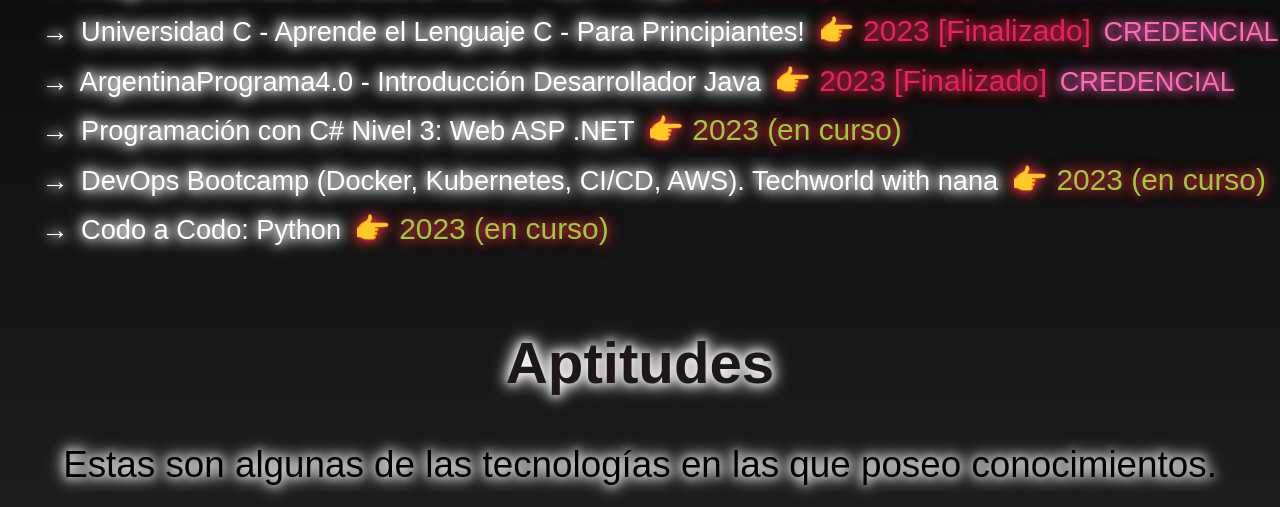
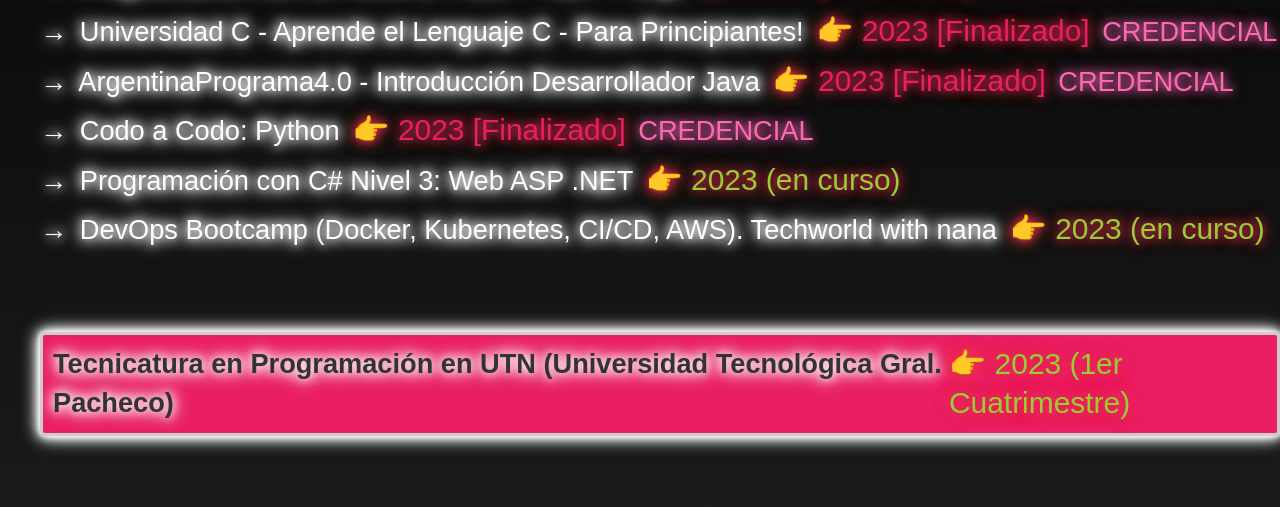
Before and after one commit to MiguelAngelLardo/Portfolio.Miguel-Lardo, a plain HTML site: page index.html in a window 1280 px wide. Shown: the part 859-1366 px from the top of the page. Drawn offline with nearby package versions, Linux system fonts and the light colour scheme; files whose address does not match are found by name; a web font is replaced by a local one.

Commit message:
Add DIV UTN

```diff
--- a/estilos.css
+++ b/estilos.css
@@ -111,6 +111,27 @@ span{/* rojo rubí  */
 a:hover { /*pseudoclase para cuando paso el mouse*/
     text-decoration: underline;
 }
+
+.utn {
+  display: flex;
+  border: 3px solid #ccc;
+  border-radius: 5px;
+  padding: 10px;
+  background-color: #e91e63;
+  box-shadow: 0 0 5px #ffffff, 0 0 10px #ffffff, 0 0 15px #ffffff, 0 0 20px #ffffff;
+  transition: transform 0.9s;
+}
+
+.utn:hover {
+  transform: scale(1.1);
+}
+
+.utn a {
+  color: #333;
+  font-weight: bold;
+}
+
+
 
 /*-------------------------------ICONOS-----------------------------------------------------------------*/
 
@@ -293,6 +314,10 @@ footer{
         margin-bottom: 1%; /* Cambia el espaciado */
     }
 
+    div{ /*es el div de UTN*/
+      font-size: calc(0.8em + 0.1vw);
+    }
+
 /*-------------------ICONOS--------------------------------*/
     .aptitudes p{
         font-size: calc(0.6em + 0.3vw);
--- a/index.html
+++ b/index.html
@@ -85,10 +85,15 @@
             </li>
 
             <li>
-
                 <a href="https://drive.google.com/file/d/1JI32T7kngvdKfkLg7FJk9d8rBqu1Lz3l/view?usp=share_link" target="_blank">ArgentinaPrograma4.0 - Introducción Desarrollador Java</a>
                 <span>👉 2023 [Finalizado]</span>
                 <a href="https://drive.google.com/file/d/1xkl0pxJ0dKBJnpLp67Pai4xHAG3ORj5K/view?usp=share_link" class="show-credential" target="_blank">CREDENCIAL</a>
+            </li>
+
+            <li>
+              <a href="https://drive.google.com/file/d/1GkDHIq9pBlM2BylaemWwpGWN2UCn8PqY/view?usp=sharing" target="_blank">Codo a Codo: Python </a>
+              <span>👉 2023 [Finalizado]</span>
+              <a href="#" class="show-credential" target="_blank">CREDENCIAL</a>
             </li>
 
             <li>
@@ -100,11 +105,12 @@
               <a href="#"> DevOps Bootcamp (Docker, Kubernetes, CI/CD, AWS). Techworld with nana </a>
               <span style="color: yellowgreen;">👉 2023 (en curso)</span>
             </li>
-
-            <li>
-                <a href="#">  Codo a Codo: Python </a>
-                <span style="color: yellowgreen;">👉 2023 (en curso)</span>
-            </li>
+            <br>
+            <br>
+            <div class="utn">
+                <a href="https://www.frgp.utn.edu.ar/carreras/tup_tuss" target="_blank">Tecnicatura en Programación en UTN (Universidad Tecnológica Gral. Pacheco)</a>
+                <span style="color: yellowgreen;">👉 2023 (1er Cuatrimestre)</span>
+            </div>
 
         </ul>
 
@@ -144,8 +150,8 @@
             </div>
 
             <div class="card">
-                <h3>HTML - CSS - JS</h3>
-                <a href="https://miguelangellardo.github.io/TP_Final_CodoACodo/" target="_blank">
+                <h3>HTML - CSS - JS - VUE - PY - FLASK - API</h3>
+                <a href="https://miguelangellardo.github.io/TP_FINALCodoACodo/" target="_blank">
                 <img src="/img/cabaña.png" alt="CodoaCodo"></a>
                 <p>Proyectos sobre cabañas. Utilizando HTML, CSS, JS, API, Responsive Design. </p>
             </div>
```
